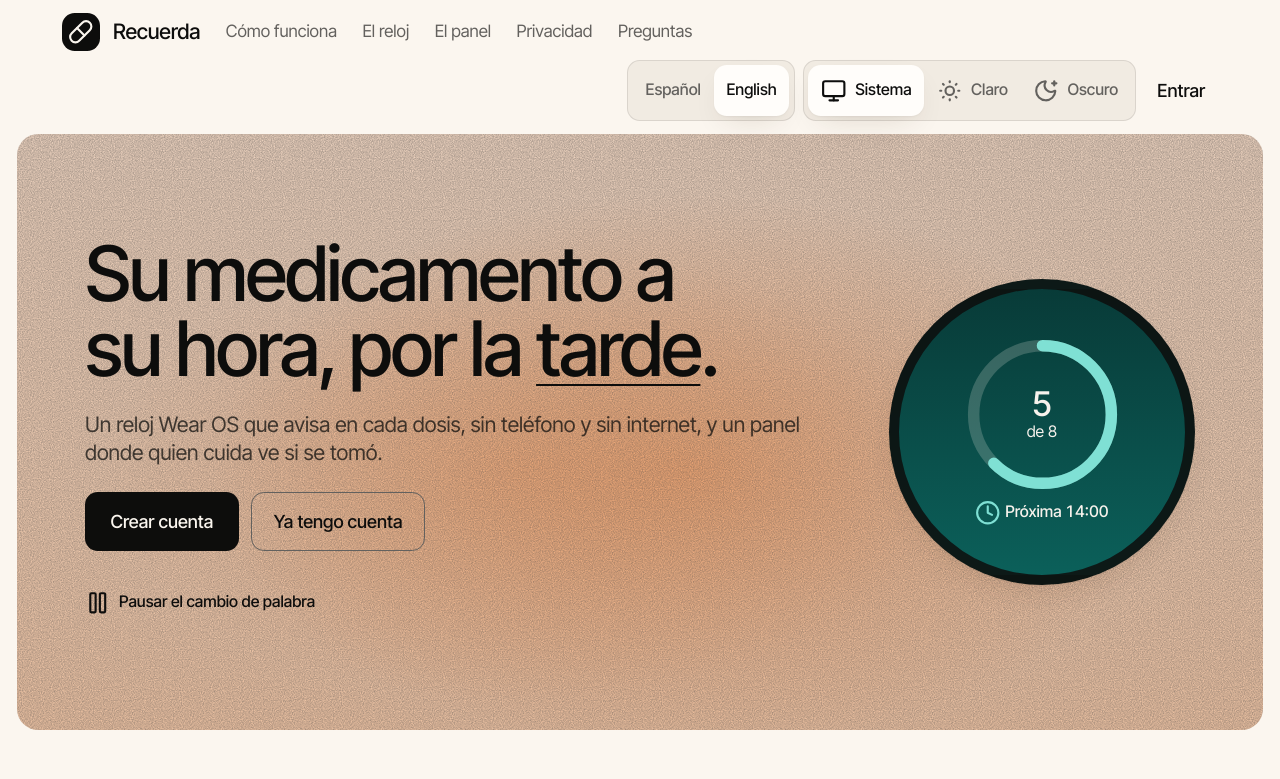
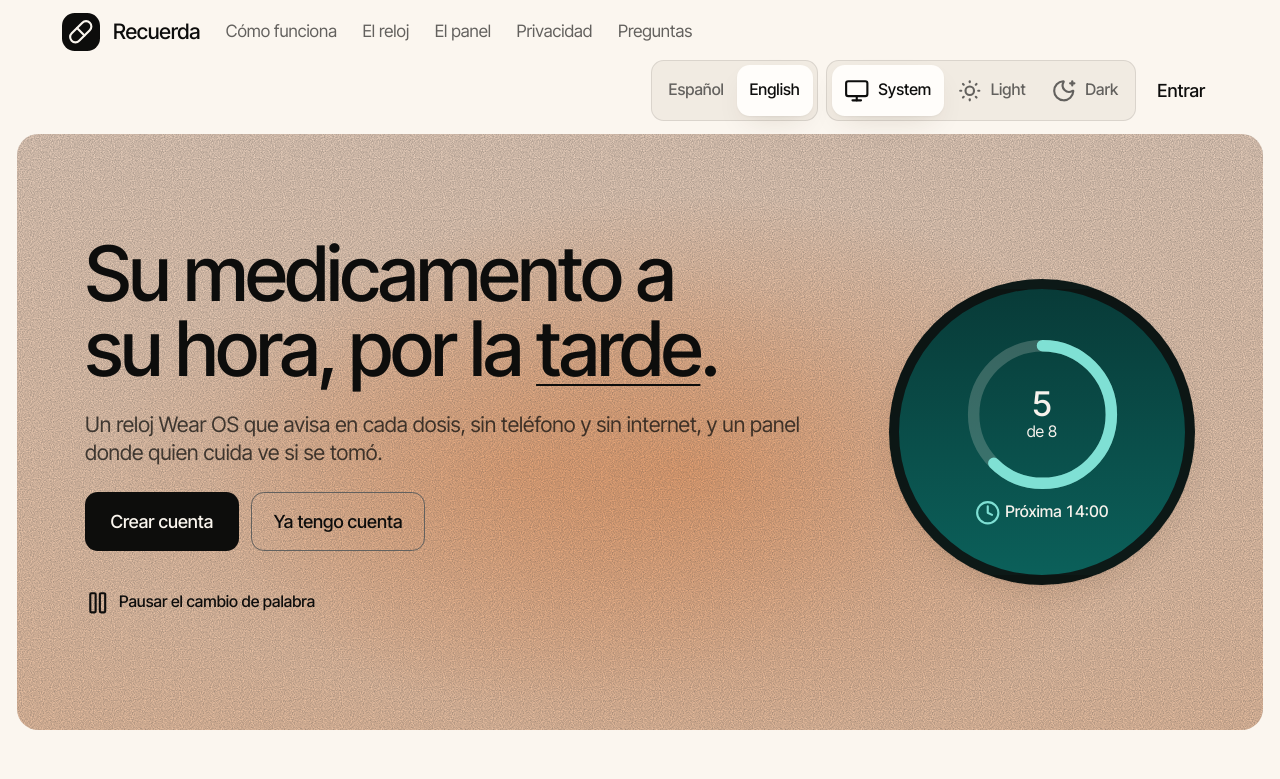
Before and after one commit to StehvenObandoUcc/front-smartwatch, a React (Vite) app in the folder web/: page / in a window 1280 px wide. Shown: the top 779 px of the page. Built offline with nearby package versions, Linux system fonts and the light colour scheme; no server answers.

Commit message:
feat(web): selector de tema traducido

```diff
--- a/web/src/components/molecules/ThemeSwitch.tsx
+++ b/web/src/components/molecules/ThemeSwitch.tsx
@@ -1,14 +1,15 @@
 import { useId } from 'react';
+import { useTranslation } from 'react-i18next';
 
 import { cn } from '../../lib/cn';
 import { Icon, type IconName } from '../atoms/Icon/Icon';
 
 import type { ThemeChoice } from '../../lib/theme';
 
-const options: { value: ThemeChoice; label: string; icon: IconName }[] = [
-  { value: 'system', label: 'Sistema', icon: 'themeSystem' },
-  { value: 'light', label: 'Claro', icon: 'themeLight' },
-  { value: 'dark', label: 'Oscuro', icon: 'themeDark' },
+const options: { value: ThemeChoice; icon: IconName }[] = [
+  { value: 'system', icon: 'themeSystem' },
+  { value: 'light', icon: 'themeLight' },
+  { value: 'dark', icon: 'themeDark' },
 ];
 
 type Props = {
@@ -24,10 +25,11 @@ type Props = {
  * elegida se rellena. No conoce dónde se guarda la elección.
  */
 export function ThemeSwitch({ value, onChange, compact = false, className }: Props) {
+  const { t } = useTranslation();
   const name = useId();
   return (
     <fieldset className={cn('min-w-0', className)}>
-      <legend className="sr-only">Tema</legend>
+      <legend className="sr-only">{t('theme.label')}</legend>
       <div className="inline-flex rounded-md border border-border bg-surface p-1">
         {options.map((option) => (
           <label
@@ -48,7 +50,9 @@ export function ThemeSwitch({ value, onChange, compact = false, className }: Pro
               className="sr-only"
             />
             <Icon name={option.icon} className="size-5" />
-            <span className={cn(compact && 'sr-only desktop:not-sr-only')}>{option.label}</span>
+            <span className={cn(compact && 'sr-only desktop:not-sr-only')}>
+              {t(`theme.${option.value}`)}
+            </span>
           </label>
         ))}
       </div>
```
